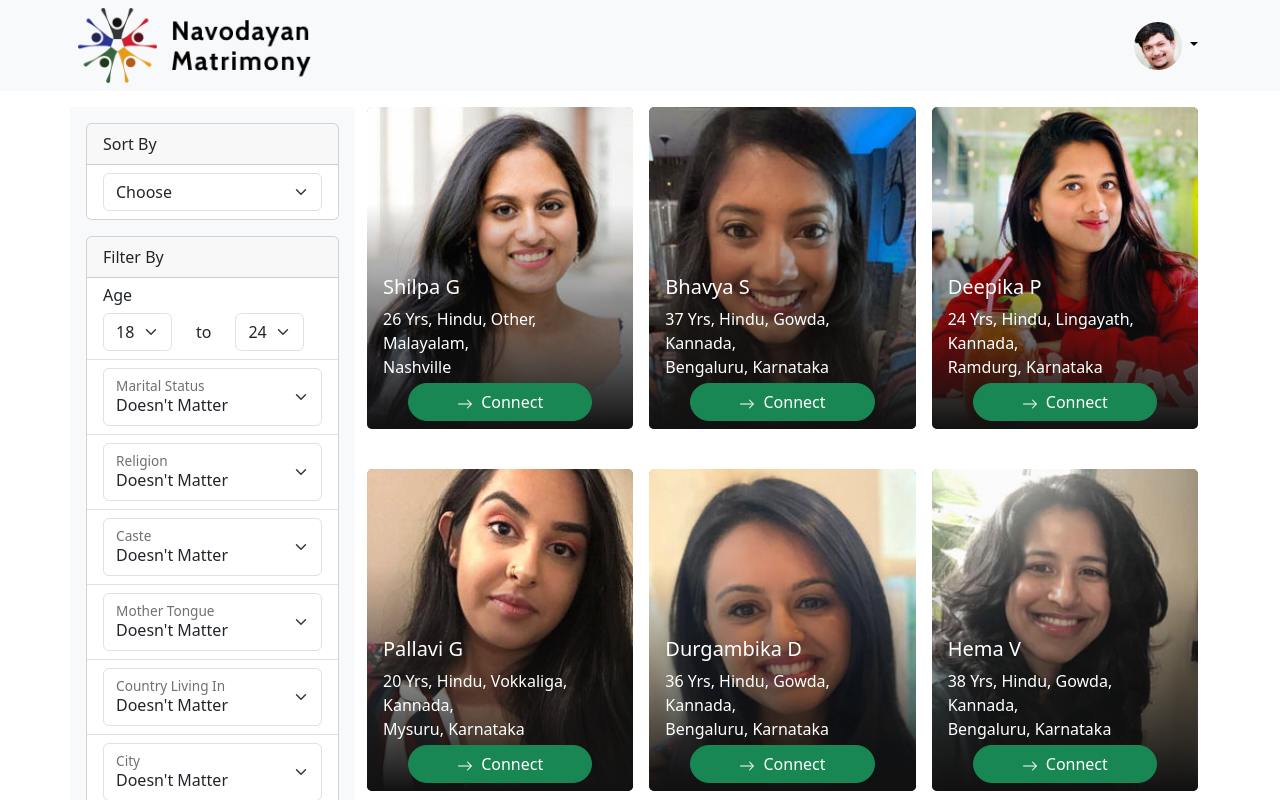
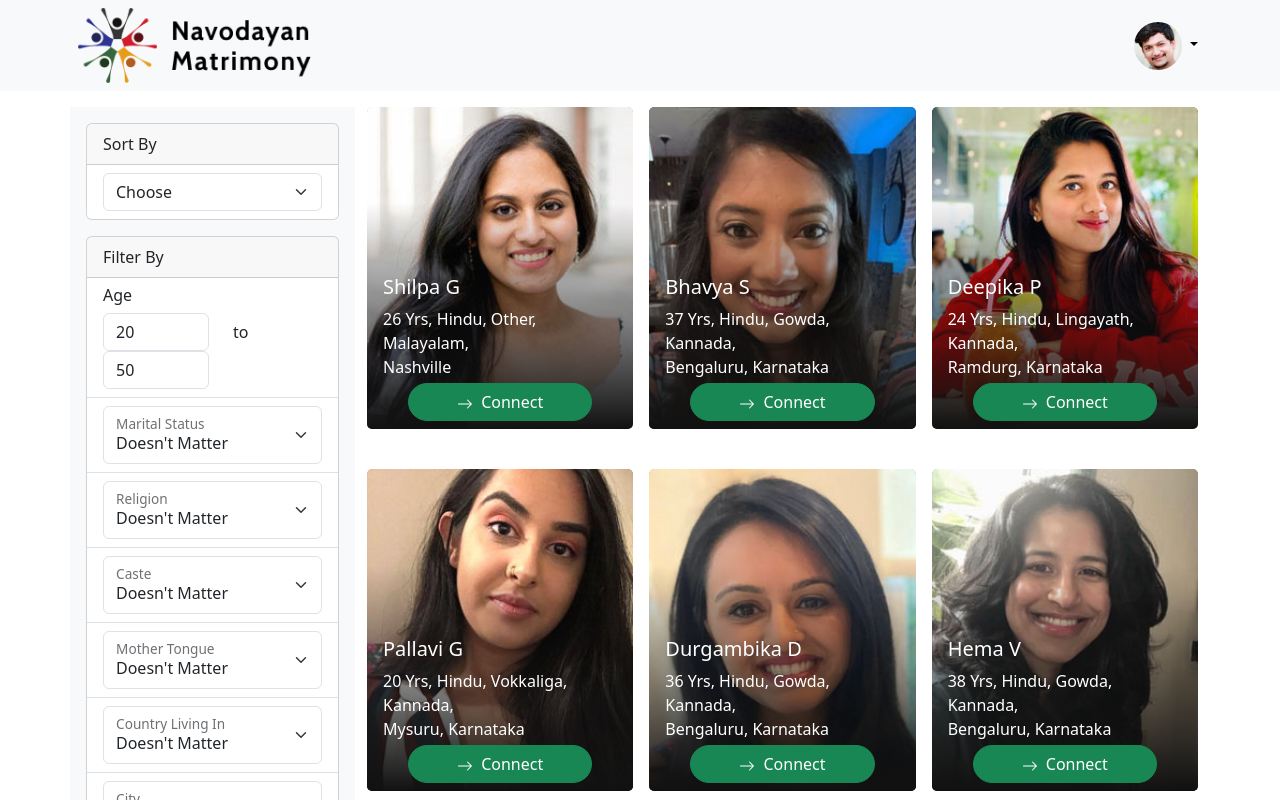
Before and after one commit to rjayaramegowda/honalu-react, a React (Vite) app: page / in a window 1280 px wide. Shown: the top 800 px of the page. Built offline with nearby package versions, Linux system fonts and the light colour scheme.

Commit message:
age filter added

```diff
--- a/src/pages/FilterList.tsx
+++ b/src/pages/FilterList.tsx
@@ -19,6 +19,9 @@ export const FilterList = ({}: Props) => {
   const motherTongueRef = useRef("Doesn't Matter");
   const countryRef = useRef("Doesn't Matter");
 
+  const [minAge, setMinAge] = useState(20);
+  const [maxAge, setMaxAge] = useState(50);
+
   function handleSortBy(e: ChangeEvent<HTMLSelectElement>): void {
     console.log(e.target.value);
     switch (e.target.value) {
@@ -37,41 +40,43 @@ export const FilterList = ({}: Props) => {
 
   function filterByMaritalStatus(e: ChangeEvent<HTMLSelectElement>): void {
     maritalStatusRef.current = e.target.value;
-    const a1 = [...profilesDataProvider].filter(filterFunction);
-    dispatch(sortByAge(a1));
+    applyFilter();
   }
 
   function filterByReligion(e: ChangeEvent<HTMLSelectElement>): void {
     religionRef.current = e.target.value;
-    const a1 = [...profilesDataProvider].filter(filterFunction);
-    dispatch(sortByAge(a1));
+    applyFilter();
   }
 
   function filterByCaste(e: ChangeEvent<HTMLSelectElement>): void {
     casteRef.current = e.target.value;
-    const a1 = [...profilesDataProvider].filter(filterFunction);
-    dispatch(sortByAge(a1));
+    applyFilter();
   }
 
   function filterByMotherTongue(e: ChangeEvent<HTMLSelectElement>): void {
     motherTongueRef.current = e.target.value;
-    const a1 = [...profilesDataProvider].filter(filterFunction);
-    dispatch(sortByAge(a1));
+    applyFilter();
   }
 
   function filterByCountry(e: ChangeEvent<HTMLSelectElement>): void {
     countryRef.current = e.target.value;
-    const a1 = [...profilesDataProvider].filter(filterFunction);
-    dispatch(sortByAge(a1));
+    applyFilter();
   }
 
   function filterByCity(e: ChangeEvent<HTMLSelectElement>): void {
     cityRef.current = e.target.value;
+    applyFilter();
+  }
+
+  function applyFilter() {
     const a1 = [...profilesDataProvider].filter(filterFunction);
     dispatch(sortByAge(a1));
   }
 
   function filterFunction(p: Profile) {
+    if (Number(p.basic.age) < minAge || Number(p.basic.age) > maxAge) {
+      return false;
+    }
     if (
       p.basic.marital_status != maritalStatusRef.current &&
       maritalStatusRef.current != "Doesn't Matter"
@@ -160,25 +165,31 @@ export const FilterList = ({}: Props) => {
             <h6>Age</h6>
             <div className="row">
               <div className="col-auto">
-                <label className="visually-hidden" htmlFor="ageSelect">
-                  Preference
-                </label>
-                <select className="form-select" id="ageSelect">
-                  <option value={1}>18</option>
-                  <option value={2}>19</option>
-                  <option value={3}>3</option>
-                </select>
+                <input
+                  className="form-control"
+                  type="number"
+                  id="minAgeIT"
+                  name="minAge"
+                  min="18"
+                  max="50"
+                  value={minAge}
+                  onChange={(e) => setMinAge(Number(e.target.value))}
+                  onBlur={applyFilter}
+                />
               </div>
               <div className="col-auto align-self-center">to</div>
               <div className="col-auto">
-                <label className="visually-hidden" htmlFor="autoSizingSelect1">
-                  Preference
-                </label>
-                <select className="form-select" id="autoSizingSelect1">
-                  <option value={1}>24</option>
-                  <option value={2}>19</option>
-                  <option value={3}>3</option>
-                </select>
+                <input
+                  className="form-control"
+                  type="number"
+                  id="maxAgeIT"
+                  name="maxAge"
+                  min="18"
+                  max="60"
+                  value={maxAge}
+                  onChange={(e) => setMaxAge(Number(e.target.value))}
+                  onBlur={applyFilter}
+                />
               </div>
             </div>
           </li>
```
